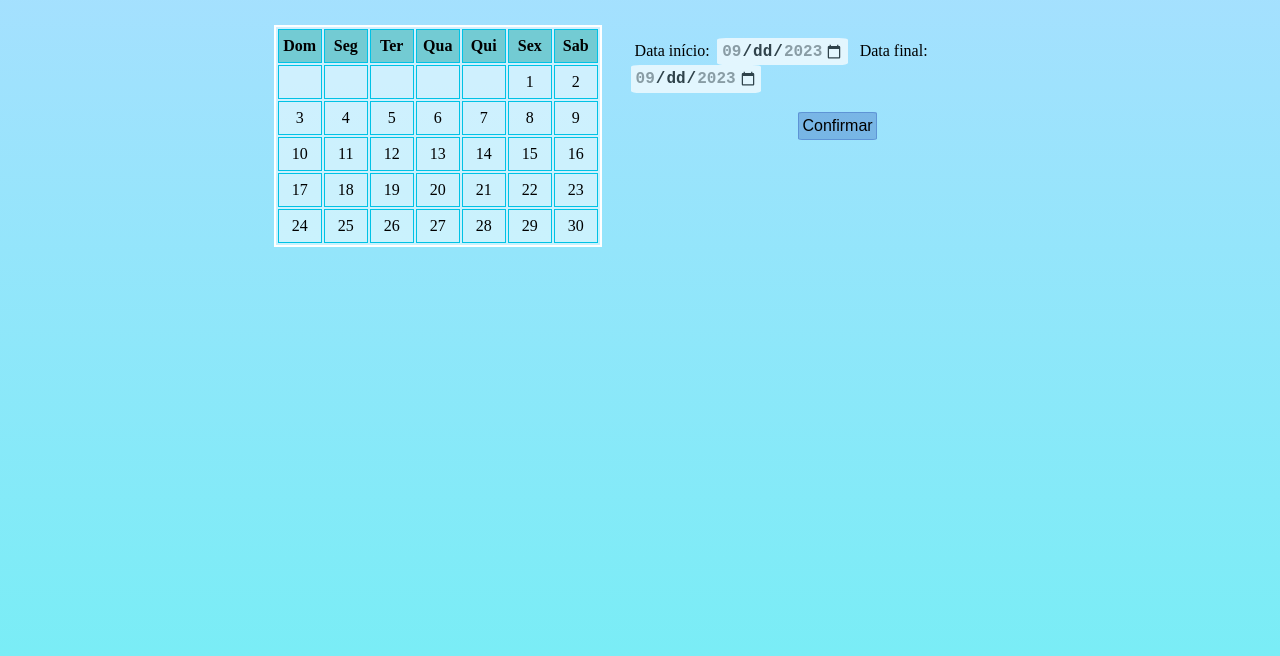
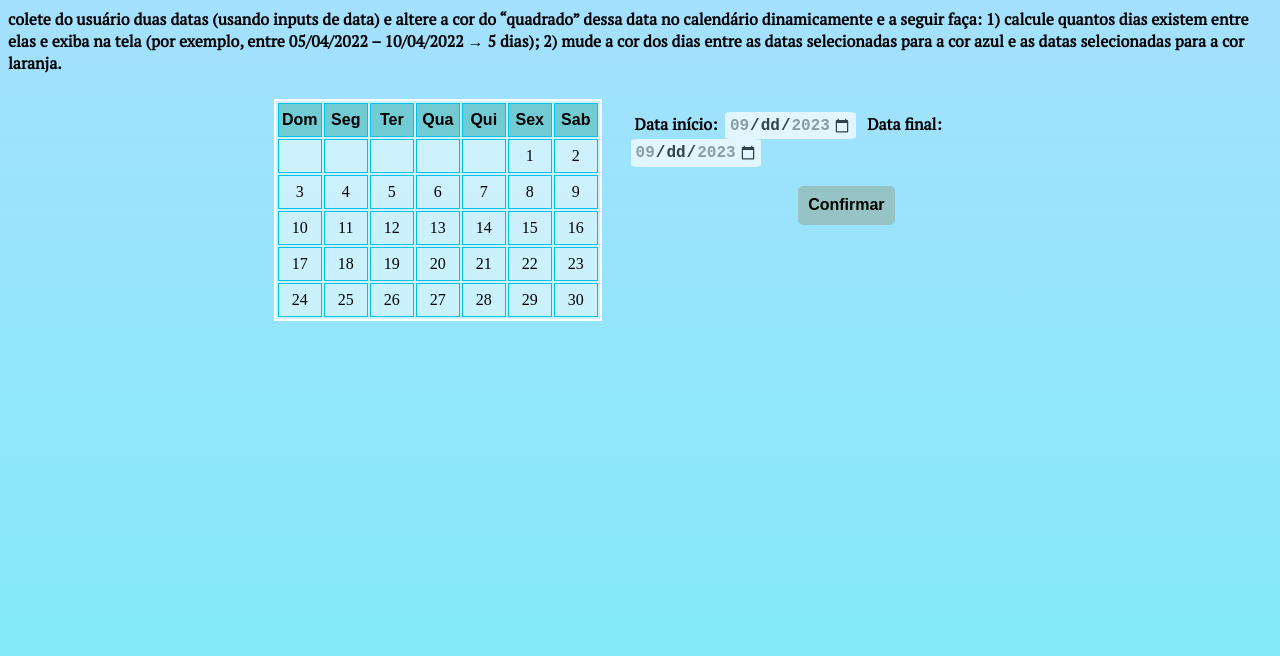
Before and after one commit to CarlaDeOliveira99/ExerciciosEmJavaScript, a plain HTML site: page Exe04/index.html in a window 1280 px wide. Drawn offline with Linux system fonts and the light colour scheme; a web font is replaced by a local one.

Commit message:
atualizado a fonte

```diff
--- a/Exe04/estilo.css
+++ b/Exe04/estilo.css
@@ -1,8 +1,14 @@
+@import url('https://fonts.googleapis.com/css2?family=Agbalumo&display=swap');
+@import url('https://fonts.googleapis.com/css2?family=PT+Serif&display=swap');
+
+#text{
+    font-family: 'PT Serif', serif;
+    font-weight: bold;
+}
 
 body {
     background: linear-gradient(0deg, rgba(3, 231, 235, 0.586) 0%, rgba(45, 184, 253, 0.433) 100%);
-            background-size: 100% 340%
-
+    background-size: 100% 340%;
 }
 
 .calendar th,
@@ -11,8 +17,13 @@
     width: 40px;
     height: 30px;
 }
-        td:hover{
+
+td:hover {
     background-color: rgba(0, 157, 157, 0.451);
+}
+
+th{
+    font-family: 'Agbalumo',sans-serif;
 }
 
 .calendar {
@@ -29,7 +40,8 @@
     margin-left: 2%;
     margin-top: 1%;
     width: 30%;
-
+    font-family: 'PT Serif', serif;
+    font-weight: bold;
 }
 
 .data {
@@ -42,24 +54,26 @@
     font-weight: bold;
 }
 
-        label{
+label {
     margin-left: 2%;
 }
 
 #btn {
     margin-top: 5%;
     margin-left: 45%;
-            padding: 1%;
+    padding: 2.5%;
     font-size: 12pt;
-            background-color: rgba(13, 47, 160, 0.249);
-            border: 1px solid rgba(13, 47, 160, 0.249);
-            border-radius: 5%;
+    font-weight: bold;
+    background-color: #96c4c4;
+    border: 1px solid #96c4c4;
+    border-radius: 5px;
     transition: 1s;
 }
 
-        #btn:hover{
-            background-color: rgb(9, 198, 255);
-            border: 1px solid rgb(9, 198, 255);
+#btn:hover {
+    background-color: #85aeae;
+    border: 1px solid #85aeae;
+    font-weight: bold;
 }
 
 #diferencaDias {
@@ -70,8 +84,7 @@
     margin-top: 10%;
     margin-left: 3%;
     display: block;
-            animation: animate
-            1.8s linear infinite;
+    animation: animate 1.8s linear infinite;
 }
 
 @keyframes animate {
@@ -88,11 +101,11 @@
     }
 }
 
-        table{
+table {
     background-color: rgba(255, 255, 255, .5);
     border: 2px solid rgb(255, 255, 255);
 }
 
-        thead{
+thead {
     background-color: rgba(0, 157, 157, 0.451);
 }
--- a/Exe04/index.html
+++ b/Exe04/index.html
@@ -11,6 +11,10 @@
 </head>
 
 <body>
+
+    <div id="text">colete do usuário duas datas (usando inputs de data) e altere a cor do “quadrado” dessa data no calendário dinamicamente e a seguir faça: 1) calcule quantos dias existem entre elas e
+        exiba na tela (por exemplo, entre 05/04/2022 – 10/04/2022 → 5 dias); 2) mude a cor dos dias entre as datas
+         selecionadas para a cor azul e as datas selecionadas para a cor laranja.</div>
 
     <div id="area">
         <table class="calendar">
```
Lines whose indentation alone changed are shown as unchanged.
